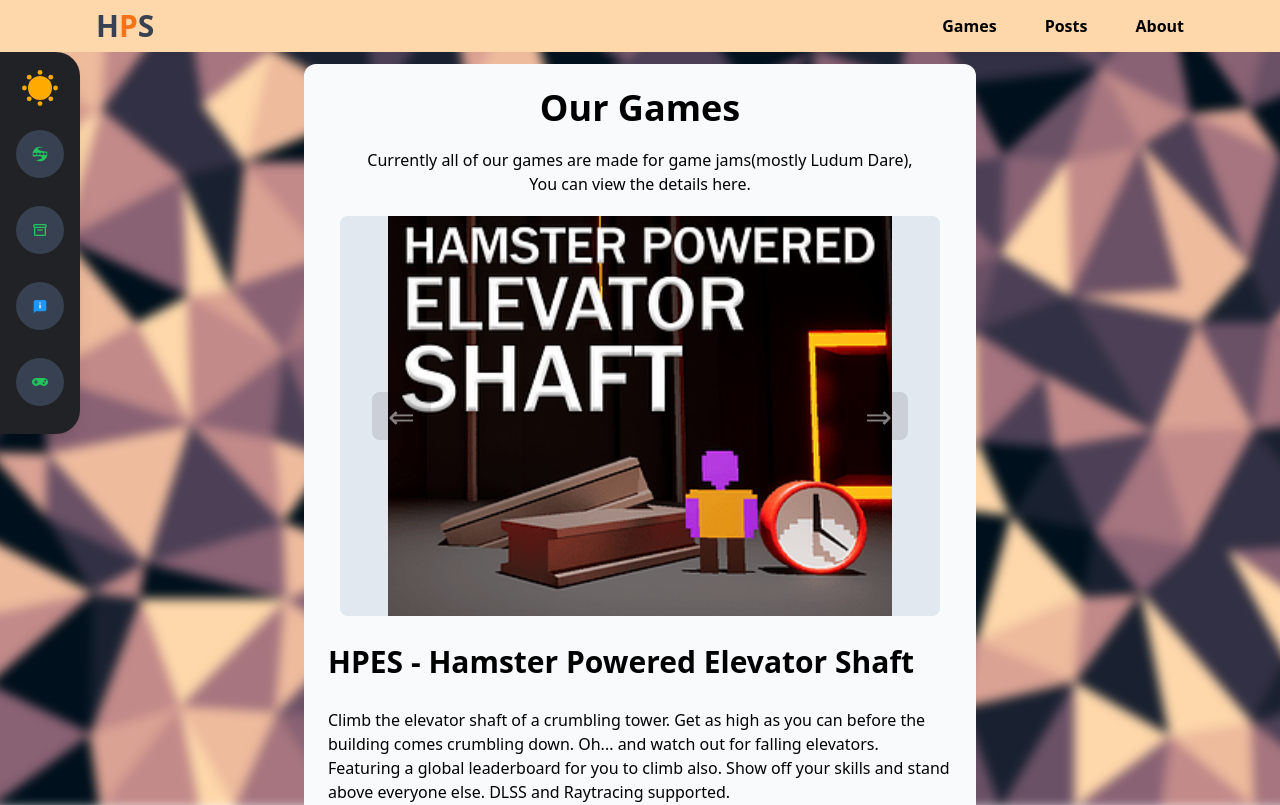
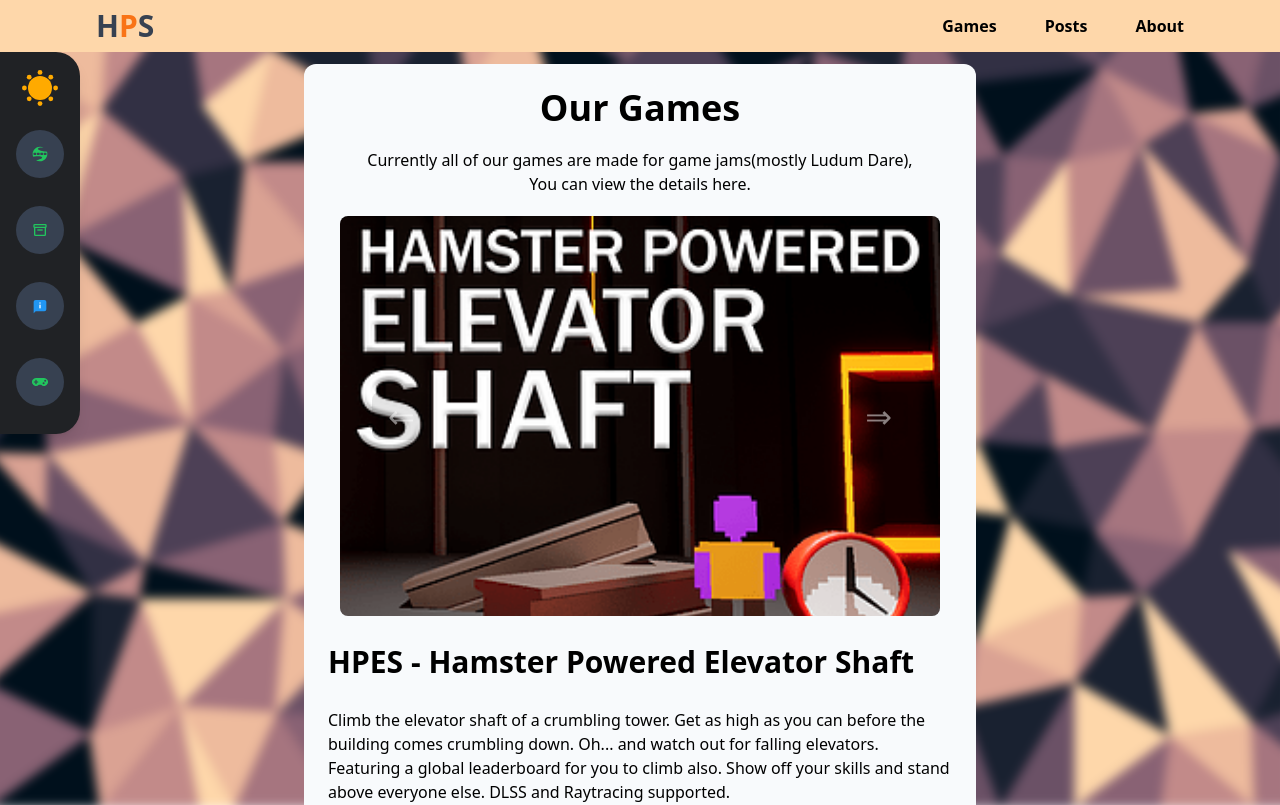
Before and after one commit to Hamster-Powered-Studio/devblog, a Next.js app: page /games in a window 1280 px wide. Shown: the top 805 px of the page. Built offline with nearby package versions, Linux system fonts and the light colour scheme.

Commit message:
fix: new image codemod

```diff
--- a/components/Layout/Header.tsx
+++ b/components/Layout/Header.tsx
@@ -1,5 +1,5 @@
 import Head from "next/head";
-import Image from "next/legacy/image";
+import Image from "next/image";
 import Link from "next/link";
 import styles from "./Header.module.css";
 export const siteTitle = "Hamster Powered DevBlog";
@@ -54,7 +54,10 @@
               width={144}
               alt={siteTitle}
               className="rounded-full"
-            />
+              style={{
+                maxWidth: "100%",
+                height: "auto"
+              }} />
             <h1 className="text-3xl m-3 font-mono font-bold">{siteTitle}</h1>
           </div>
         )}
--- a/components/Utility/Carousel.tsx
+++ b/components/Utility/Carousel.tsx
@@ -1,4 +1,4 @@
-import Image from "next/legacy/image";
+import Image from "next/image";
 import React, { useState, useEffect } from "react";
 import styles from "./Carousel.module.scss";
 
@@ -72,27 +72,30 @@
               <Image
                 src={src}
                 alt={alt}
-                layout="intrinsic"
                 className="block object-cover object-center"
-                objectFit="contain"
-              />
+                style={{
+                  maxWidth: "100%",
+                  height: "auto",
+                  objectFit: "contain"
+                }} />
             ) : (
               <Image
                 src={src}
                 alt={alt}
-                layout="intrinsic"
                 width={width}
                 height={height}
                 className="block object-cover object-center"
-                objectFit="contain"
-              />
+                style={{
+                  maxWidth: "100%",
+                  height: "auto",
+                  objectFit: "contain"
+                }} />
             )}
           </li>
         ))}
       </ul>
 
     </section>
-
   );
 };
 
--- a/pages/test.tsx
+++ b/pages/test.tsx
@@ -1,4 +1,4 @@
-import Image from "next/legacy/image";
+import Image from "next/image";
 import Carousel, { imageInfo } from "../components/Utility/Carousel";
 const images: imageInfo[] = [
   {
```
